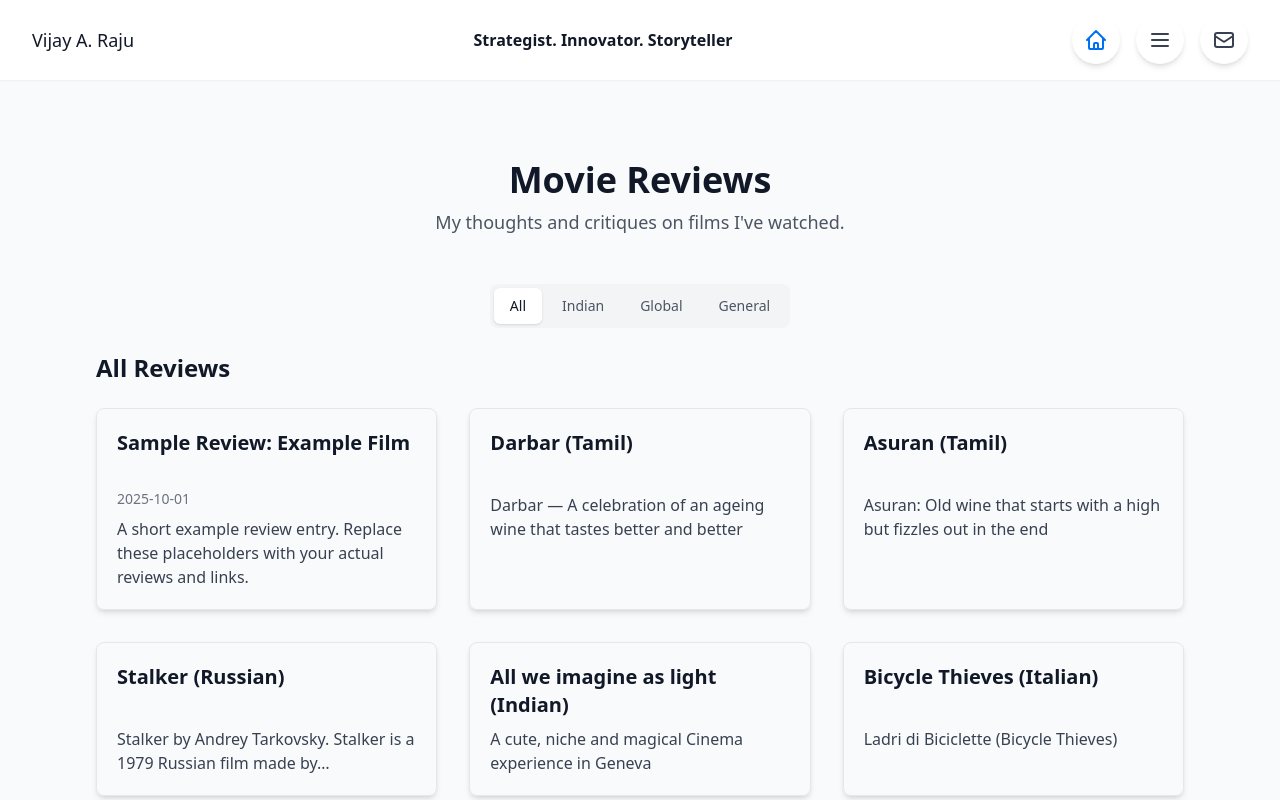
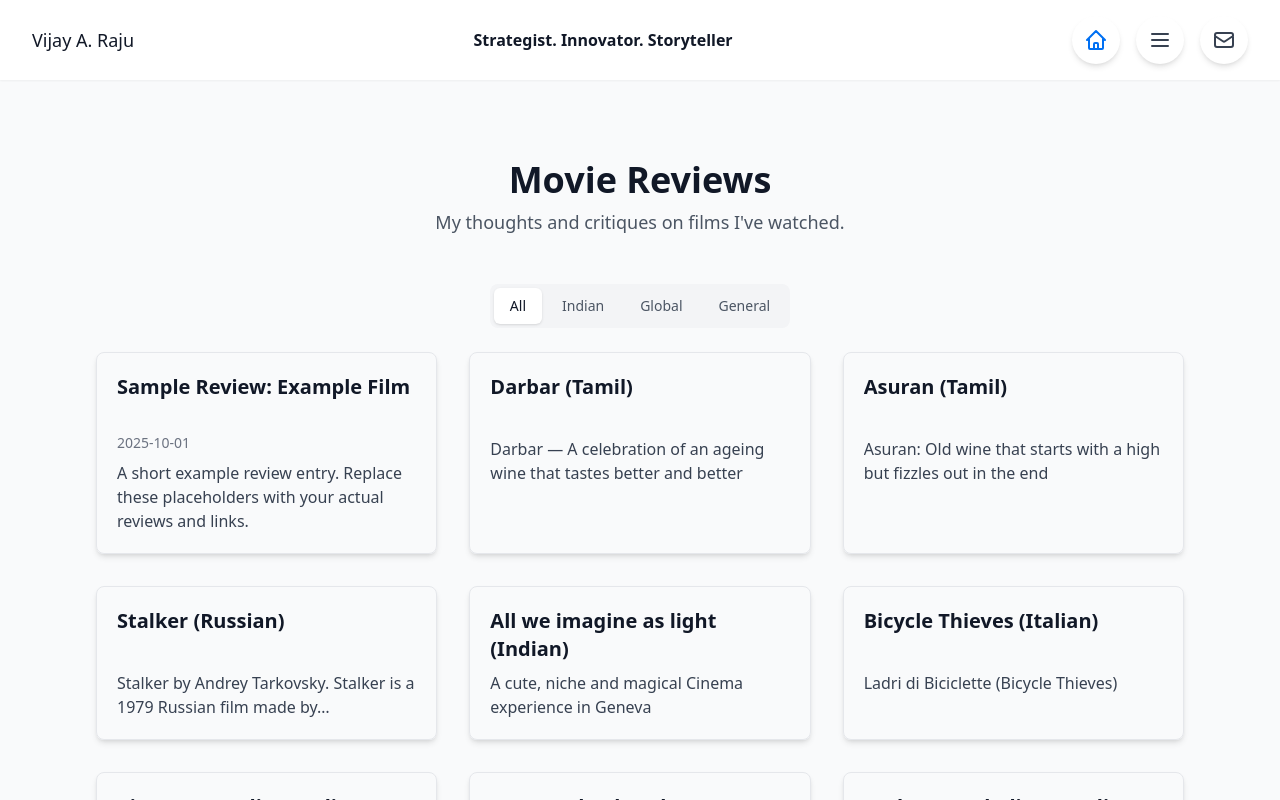
Before and after one commit to Wijay000/draft, a Next.js app: page /movie-reviews in a window 1280 px wide. Shown: the top 800 px of the page. Built offline with nearby package versions, Linux system fonts and the light colour scheme.

Commit message:
refactor(movie-reviews): remove featured card (render only grid) per user request

```diff
--- a/pages/movie-reviews.js
+++ b/pages/movie-reviews.js
@@ -21,14 +21,10 @@ export default function MovieReviews() {
   })
 
   // Ensure only one Featured review: prefer the review whose cleaned title is exactly 'Stalker'
-  const featured = reviews.find((r) => clean(r.title).toLowerCase() === 'stalker') || null
+  // No featured card: render filtered list directly
+  const listToRender = filtered
 
-  // When rendering lists, avoid duplicating the featured review
-  const listToRender = featured
-    ? filtered.filter((r) => clean(r.title).toLowerCase() !== 'stalker')
-    : filtered
 
-  const activeLabel = activeTab === 'All' ? 'All Reviews' : activeTab === 'General' ? 'General' : `${activeTab} Movies`
 
   return (
     <div className="max-w-6xl mx-auto px-4 sm:px-6 lg:px-8 py-12 sm:py-16">
@@ -67,27 +63,9 @@ export default function MovieReviews() {
         </nav>
       </div>
 
-      {featured && (
-        <section className="mb-12">
-          <a
-            href={featured.url}
-            target="_blank"
-            rel="noopener noreferrer"
-            className="block group rounded-lg shadow-lg hover:shadow-2xl p-8 transition-all bg-gradient-to-br from-white to-gray-50"
-          >
-            <h3 className="text-2xl sm:text-3xl font-bold text-gray-900 group-hover:text-[#b80a2c] transition-colors mb-4">
-              {clean(featured.title)}
-            </h3>
-            {featured.description && (
-              <p className="text-gray-700 text-base sm:text-lg leading-relaxed mb-4">{clean(featured.description)}</p>
-            )}
-            <span className="inline-block px-3 py-1 bg-[#b80a2c] text-white text-sm font-semibold rounded-full">Featured Review</span>
-          </a>
-        </section>
-      )}
+      {/* Featured card removed per user request - only list grid will render */}
 
       <section>
-        <h2 className="text-2xl font-bold text-gray-900 mb-6">{activeLabel}</h2>
         {listToRender.length === 0 ? (
           <p className="text-gray-600">No reviews available for this category.</p>
         ) : (
```
